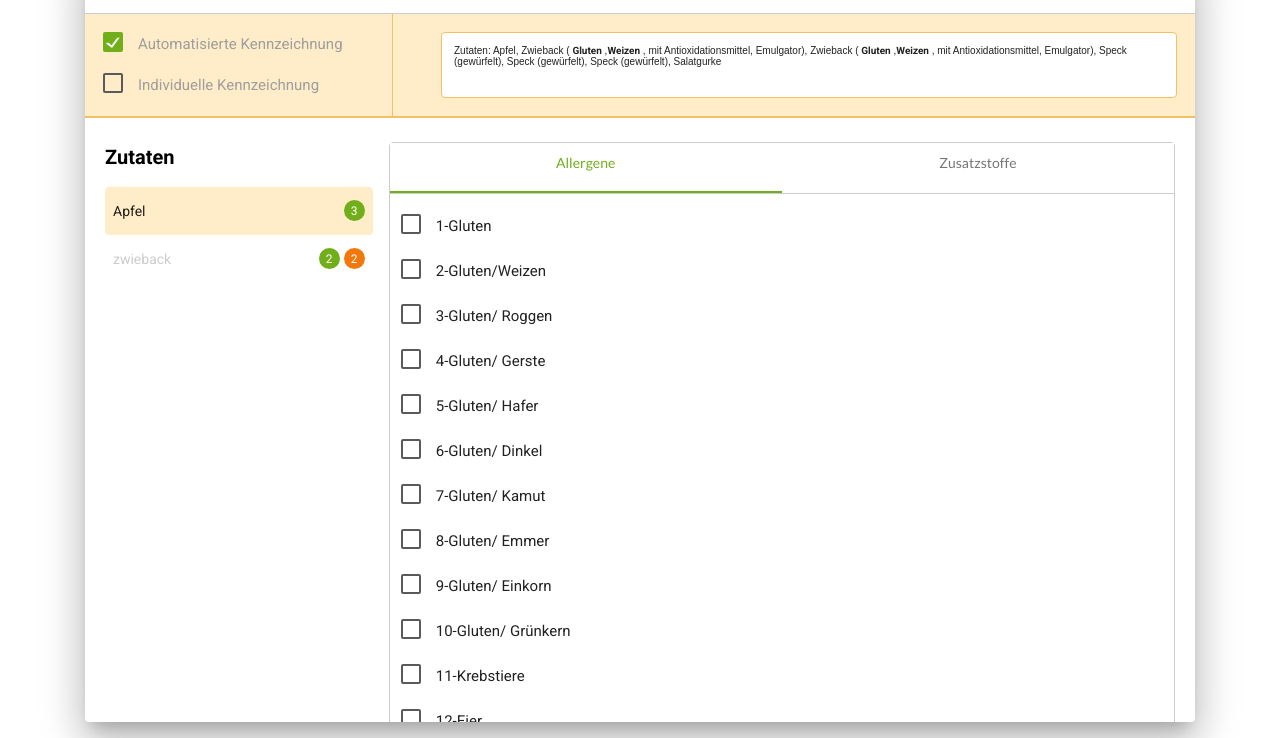
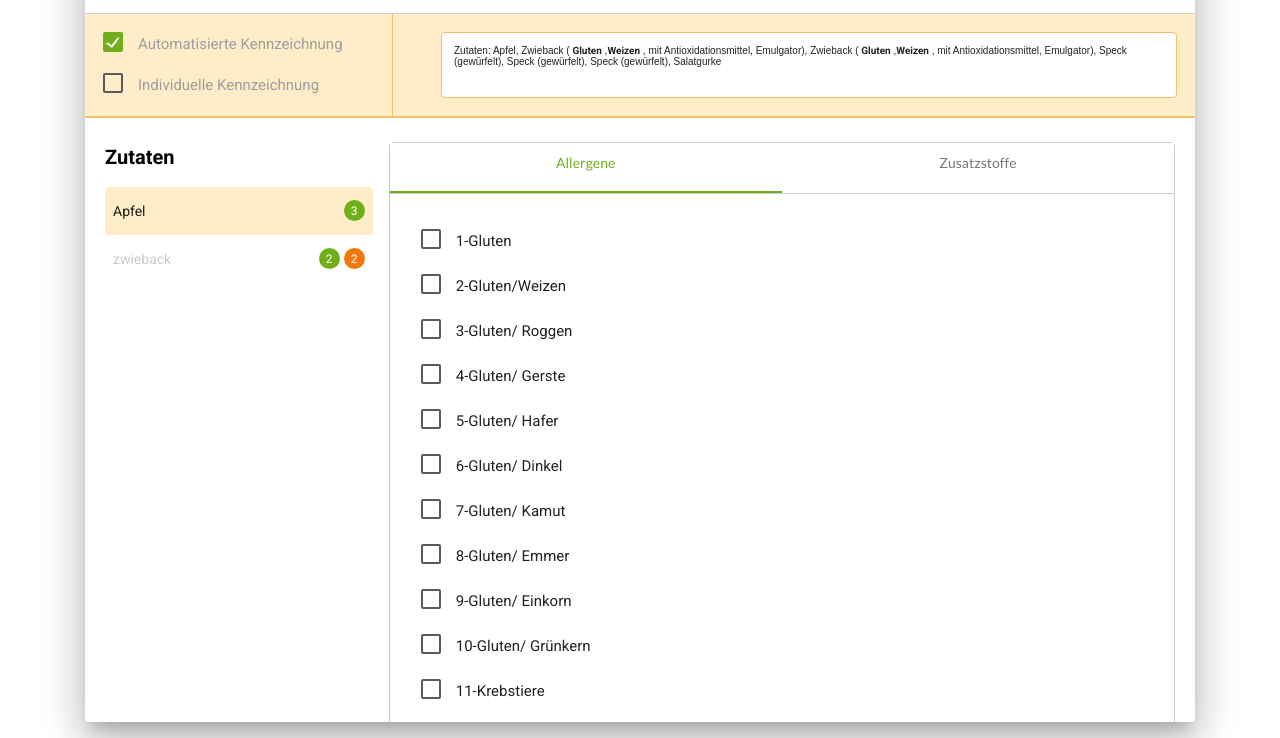
Before and after one commit to Bandage2/Allergene-Zusatzstoffe.github.io, a plain HTML site: page index.html in a window 1280 px wide. Shown: the part 62-800 px from the top of the page. Drawn offline with nearby package versions, Linux system fonts and the light colour scheme.

Commit message:
Update style.css

```diff
--- a/style.css
+++ b/style.css
@@ -423,8 +423,9 @@ ul.tabs{
     padding-left: 16px;
 }
 .col.s12.tab_content.allergene_badge{
-  margin-left: auto !important;
+  margin-left: 20px !important;
   margin-bottom: 20px;
+  margin-top: 15px;
 }
 .tab_content span {
     color: rgba(0, 0, 0, 0.87);
```
